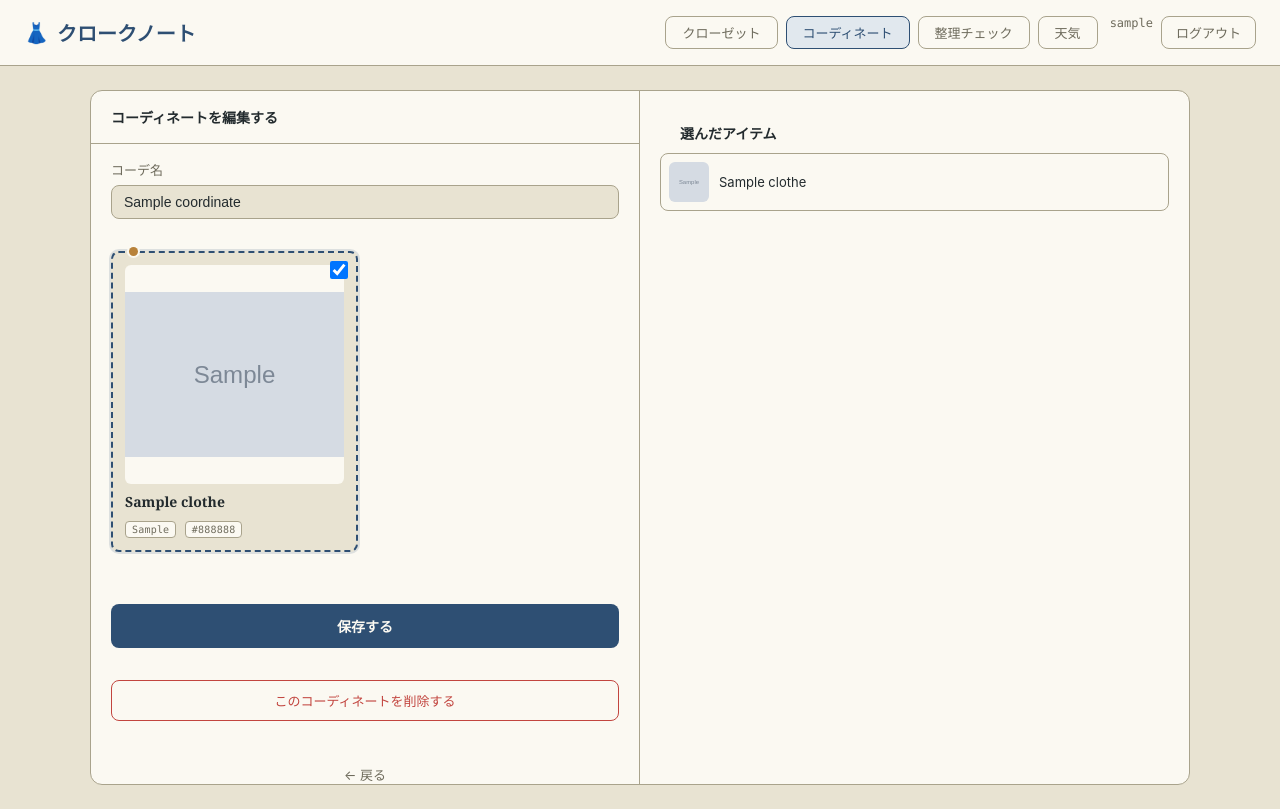
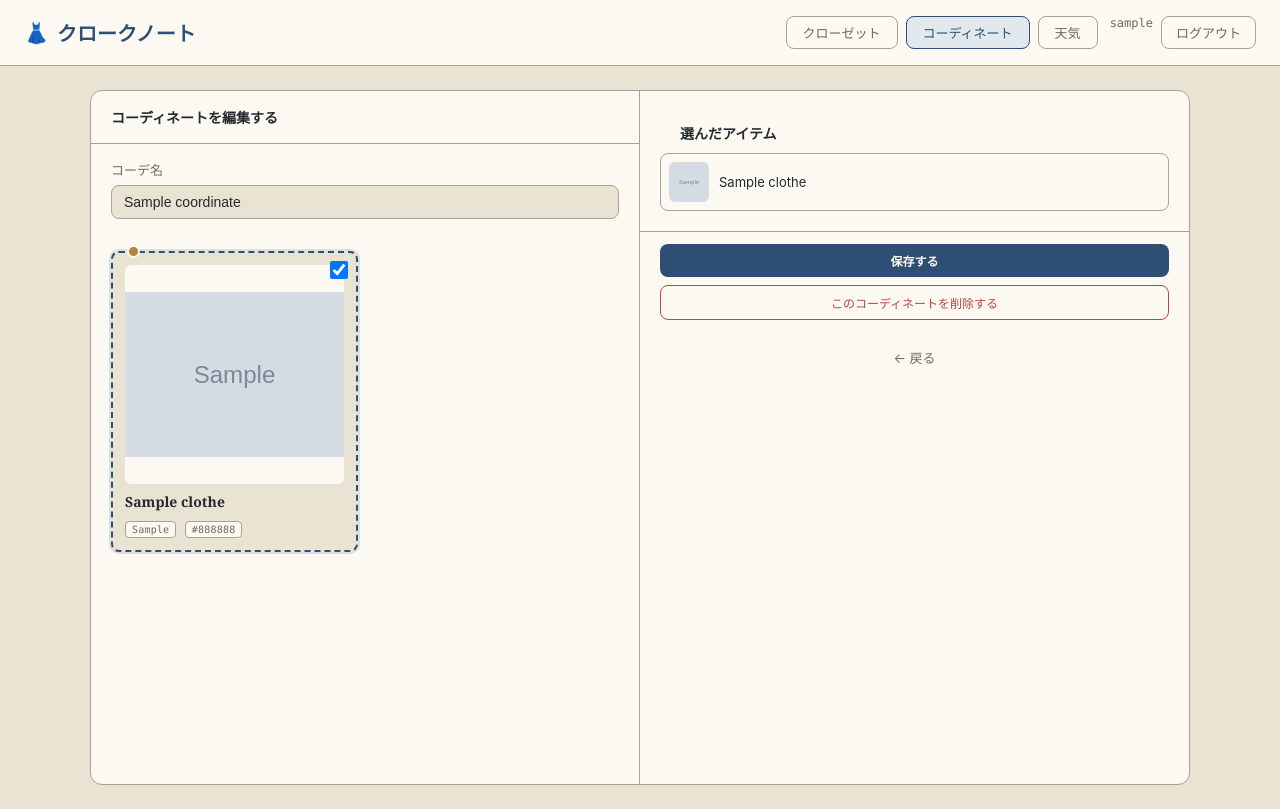
Before and after one commit to marcy-mhib/my-closet-app, a Flask app: page /coordinates/1/edit in a window 1280 px wide. Run offline with Flask 3, Linux system fonts and the light colour scheme; a user stored in the database is signed in; tables that the repository leaves empty hold one stand-in row (values such as "Sample post"); grey boxes marked "Sample" are stand-in pictures.

Commit message:
Fix nested delete forms and improve coordinate/closet layout
Critical fix: edit.html nested a <form> for each registered image's
delete button inside the main edit <form>. HTML forbids nested
forms, so the browser closed the outer form early at the first
image's </form>, silently detaching the save button (couldn't
submit) and misrouting the first image's delete button into the
outer form (redirected to the closet instead of deleting the
image). Delete forms are now separate, hidden forms referenced by
their buttons via the form="..." attribute, so nothing nests.

Also:
- Coordinate list card thumbnails now stack vertically instead of
  side by side, matching the coordinate detail view's head-to-toe
  look.
- Coordinate create/edit: moved save/delete/back actions to the
  right panel as smaller buttons, freeing the left picker area to
  use nearly the full height for scrolling.
- Closet sidebar: replaced the growing "recently unworn" list with
  a single button linking to /rarely_worn, and removed the now
  redundant "整理チェック" nav link.

```diff
--- a/app.py
+++ b/app.py
@@ -449,12 +449,6 @@ def index():
     recommended_ids = {
         c.id for c in clothes if set(seasons_from_string(c.season)) & suitable_seasons
     }
-    neglected_preview = (
-        Clothes.query.filter_by(user_id=current_user.id)
-        .order_by(Clothes.last_worn_at.asc())
-        .limit(5)
-        .all()
-    )
     return render_template(
         'index.html',
         clothes=clothes,
@@ -465,7 +459,6 @@ def index():
         seasons=SEASONS,
         today=date.today(),
         recommended_ids=recommended_ids,
-        neglected_preview=neglected_preview,
         filters={'q': q, 'category': category, 'color': color, 'season': season},
     )
 
--- a/static/css/style.css
+++ b/static/css/style.css
@@ -928,6 +929,24 @@ body {
     gap: 10px;
 }
 
+.coordinate-edit-actions {
+    padding: 12px 20px 20px;
+    border-top: 1px solid var(--thread);
+    display: flex;
+    flex-direction: column;
+    gap: 8px;
+}
+
+.coordinate-edit-actions .small-btn {
+    padding: 8px;
+    font-size: 12px;
+    margin-top: 0;
+}
+
+.coordinate-edit-actions .back-link {
+    margin-top: 4px;
+}
+
 .selected-item-row {
     display: flex;
     align-items: center;
--- a/templates/base.html
+++ b/templates/base.html
@@ -17,7 +17,6 @@
         {% if current_user.is_authenticated %}
         <a href="/" class="{{ 'active' if request.path == '/' else '' }}">クローゼット</a>
         <a href="/coordinates" class="{{ 'active' if request.path.startswith('/coordinates') else '' }}">コーディネート</a>
-        <a href="/rarely_worn" class="{{ 'active' if request.path == '/rarely_worn' else '' }}">整理チェック</a>
         <a href="/weather" class="{{ 'active' if request.path == '/weather' else '' }}">天気</a>
         <span class="nav-user">{{ current_user.username }}</span>
         <form method="POST" action="/logout" class="inline-form">
--- a/templates/coordinate_edit.html
+++ b/templates/coordinate_edit.html
@@ -15,18 +15,7 @@
             </div>
 
             {% include '_clothes_picker.html' %}
-
-            <div style="padding: 16px 20px; display:flex; gap:10px;">
-                <button type="submit" class="submit-btn">保存する</button>
-            </div>
         </form>
-
-        <form method="POST" action="{{ url_for('delete_coordinate', id=coordinate.id) }}" class="inline-form" onsubmit="return confirmDelete(this, 'このコーディネートを削除しますか？')" style="padding: 0 20px 16px;">
-            <input type="hidden" name="csrf_token" value="{{ csrf_token() }}">
-            <button type="submit" class="delete-btn-full">このコーディネートを削除する</button>
-        </form>
-
-        <a href="{{ url_for('coordinate_detail', id=coordinate.id) }}" class="back-link">← 戻る</a>
     </div>
 
     <div class="right">
@@ -35,6 +24,14 @@
         </div>
         <div id="selected-preview" class="selected-preview">
             <div class="empty-state" id="selected-empty">まだ何も選んでいません</div>
+        </div>
+        <div class="coordinate-edit-actions">
+            <button type="submit" form="coordinate-form" class="submit-btn small-btn">保存する</button>
+            <form method="POST" action="{{ url_for('delete_coordinate', id=coordinate.id) }}" class="inline-form" onsubmit="return confirmDelete(this, 'このコーディネートを削除しますか？')">
+                <input type="hidden" name="csrf_token" value="{{ csrf_token() }}">
+                <button type="submit" class="delete-btn-full small-btn">このコーディネートを削除する</button>
+            </form>
+            <a href="{{ url_for('coordinate_detail', id=coordinate.id) }}" class="back-link">← 戻る</a>
         </div>
     </div>
 </div>
```
Also changed, not shown: other parts of static/css/style.css (+5 -41 lines), templates/coordinate_new.html (+4 -5 lines), templates/edit.html (+23 -4 lines), templates/index.html (+2 -16 lines).
